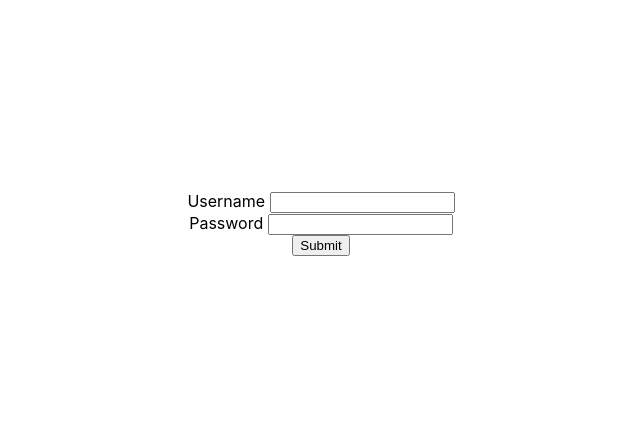
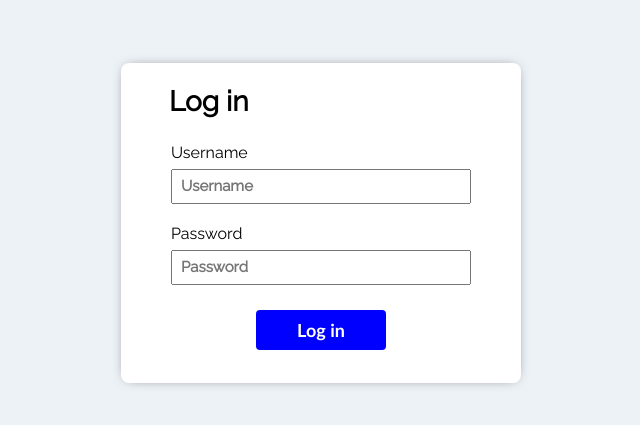
Before and after one commit to Omar-Amin/blog-post, a Next.js app: page /login in a window 1280 px wide. Shown: the part 177-602 px from the top of the page, without its empty margins (319-959 px from the left). Built offline with nearby package versions, Linux system fonts and the light colour scheme.

Commit message:
Finished log in form, now needs functionality

```diff
--- a/package.json
+++ b/package.json
@@ -8,6 +8,7 @@
     "start": "next start"
   },
   "dependencies": {
+    "@emotion/core": "^10.0.35",
     "axios": "^0.20.0",
     "next": "9.5.5",
     "postgres": "^1.0.2",
--- /dev/null
+++ b/pages/components/css/input.module.css
@@ -0,0 +1,23 @@
+.container{
+    margin: 10px;
+    display: flex;
+    flex-direction: column;
+}
+
+.labelStyle{
+    font-size: 16px;
+    margin-bottom: 7px;
+}
+
+.input{
+    width: 300px;
+    height: 35px;
+    font-size: 15px;
+    padding: 8px;
+    font-weight: bold;
+    font-family: 'Raleway', sans-serif;
+}
+
+.input:focus{
+    background-color: #F1F1F1;
+}
--- a/pages/components/formInput.js
+++ b/pages/components/formInput.js
@@ -1,10 +1,11 @@
-import styles from '../../styles/Home.module.css'
+import styles from './css/input.module.css'
+
 
 export default function Input({ title, type, action }) {
     return (
-        <div>
-            <label> {title} </label>
-            <input type={type} name="name" onChange={action} />
+        <div className={styles.container}>
+            <label className={styles.labelStyle}> {title} </label>
+            <input className={styles.input} type={type} name="name" onChange={action} placeholder={title} />
         </div>
     )
 }
--- a/pages/login.js
+++ b/pages/login.js
@@ -1,5 +1,5 @@
 import { useState } from 'react'
-import styles from '../styles/Home.module.css'
+import styles from '../styles/login.module.css'
 import Input from './components/formInput.js'
 
 export default function LogIn() {
@@ -26,9 +26,12 @@ export default function LogIn() {
     return (
         <div>
             <form onSubmit={handleSubmit} className={styles.container}>
-                <Input title="Username" type="text" action={handleUsername} />
-                <Input title="Password" type="password" action={handlePassword} />
-                <input type="submit" value="Submit" />
+                <div className={styles.formBox}>
+                    <h4 className={styles.title}>Log in</h4>
+                    <Input title="Username" type="text" action={handleUsername} />
+                    <Input title="Password" type="password" action={handlePassword} />
+                    <input className={styles.submit} type="submit" value="Log in" />
+                </div>
             </form>
         </div>
     )
--- a/styles/Home.module.css
+++ b/styles/Home.module.css
@@ -7,6 +7,20 @@
   align-items: center;
 }
 
+.formBox{
+  height: 300px;
+  width: 400px;
+  display: flex;
+  flex-direction: column;
+  justify-content: center;
+  align-items: center;
+  padding: 20px;
+}
+
+.helper{
+  display: block;
+}
+
 
 @media (max-width: 600px) {
   .grid {
--- a/styles/globals.css
+++ b/styles/globals.css
@@ -1,9 +1,11 @@
+@import url('https://fonts.googleapis.com/css2?family=Raleway&display=swap');
+
 html,
 body {
   padding: 0;
   margin: 0;
-  font-family: -apple-system, BlinkMacSystemFont, Segoe UI, Roboto, Oxygen,
-    Ubuntu, Cantarell, Fira Sans, Droid Sans, Helvetica Neue, sans-serif;
+  background-color: #EDF2F7;
+  font-family: 'Raleway', sans-serif;
 }
 
 a {
--- /dev/null
+++ b/styles/login.module.css
@@ -0,0 +1,42 @@
+.container {
+    min-height: 100vh;
+    padding: 0 0.5rem;
+    display: flex;
+    flex-direction: column;
+    justify-content: center;
+    align-items: center;
+  }
+
+.formBox{
+    height: 320px;
+    width: 400px;
+    display: flex;
+    flex-direction: column;
+    justify-content: center;
+    align-items: center;
+    padding: 20px;
+    background-color: white;
+    box-shadow: 0px 0px 13px -6px rgba(0,0,0,0.75);
+    border-radius: 8px;
+}
+
+.title{
+    margin-top: -12px;
+    margin-bottom: 15px;
+    font-size: 28px;
+    align-self: flex-start;
+    margin-left: 28px;
+  }
+
+.submit{
+    background-color: #0000FF;
+    font-size: 18px;
+    font-family: 'Gill Sans', 'Gill Sans MT', Calibri, 'Trebuchet MS', sans-serif;
+    font-weight: 600;
+    color: #fff;
+    border-radius: 4px;
+    border: none;
+    width: 130px;
+    height: 40px;
+    margin-top: 15px;
+}
```
Also changed, not shown: 1 other file (tests, documents, lock files or other folders).
